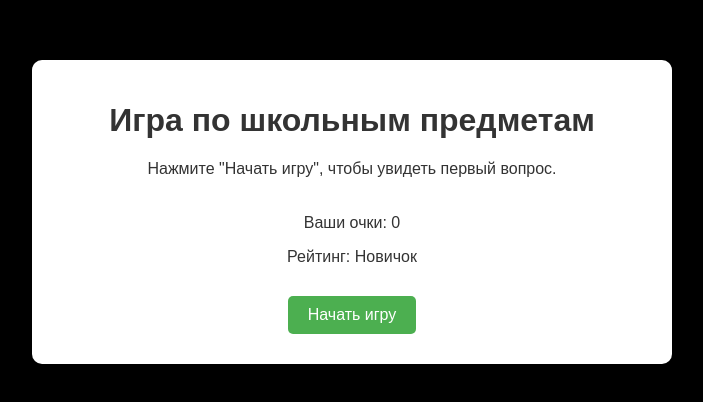
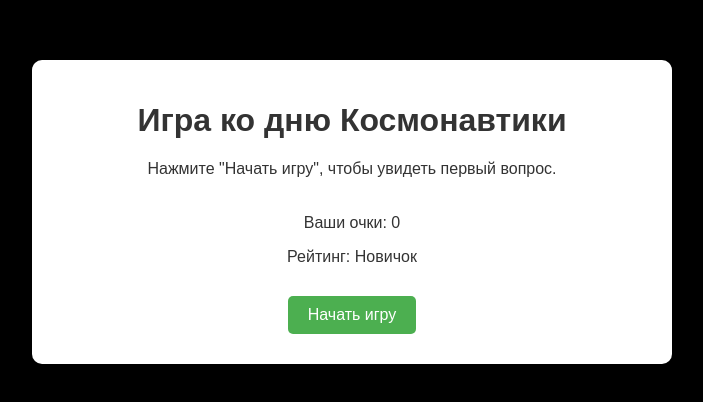
Before and after one commit to b0brik13/Ruhoot, a plain HTML site: page index.html in a window 1280 px wide. Shown: the part 188-590 px from the top of the page, without its empty margins (288-991 px from the left). Drawn offline with Linux system fonts and the light colour scheme.

Commit message:
Update index.html

```diff
--- a/index.html
+++ b/index.html
@@ -8,7 +8,7 @@
 </head>
 <body>
     <div class="container">
-        <h1>Игра по школьным предметам</h1>
+        <h1>Игра ко дню Космонавтики</h1>
         <div id="game-area">
             <p id="question">Нажмите "Начать игру", чтобы увидеть первый вопрос.</p>
             <div id="answers">
```
